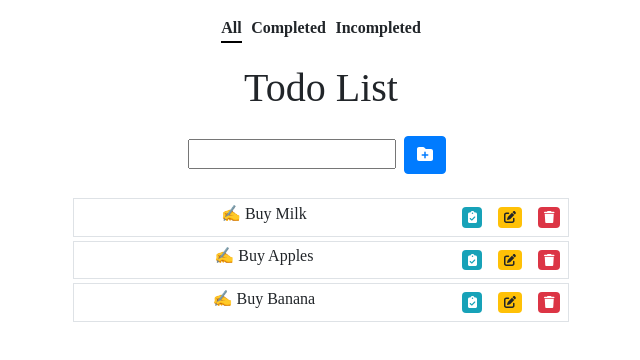
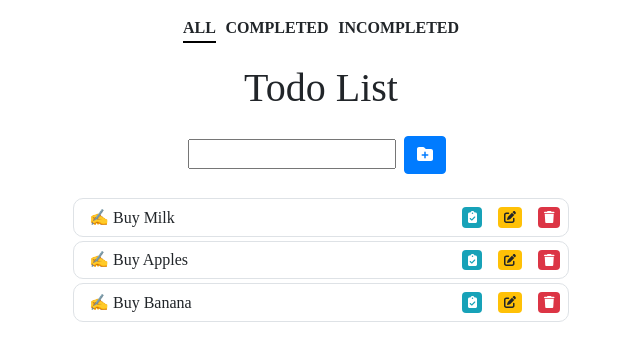
Before and after one commit to shahnawaz-pabon/to-do, a React (Create React App) app: page / in a window 1280 px wide. Shown: the top 360 px of the page, without its empty margins (319-959 px from the left). Built offline with nearby package versions, Linux system fonts and the light colour scheme.

Commit message:
todo item's alignment fixed with some styles

```diff
--- a/src/components/TodoItems.js
+++ b/src/components/TodoItems.js
@@ -18,9 +18,8 @@ const TodoItems = ({ todo }) => {
   const [changedItem, setChangedItem] = useState();
 
   return (
-    <div>
-      <div className="row mx-2 align-items-center border m-1">
-        <div className="col">
+    <div className="row mx-2 border m-1 todo">
+      <div className="col todo-col">
         {editable ? (
           <div>
             <input
@@ -88,7 +87,6 @@ const TodoItems = ({ todo }) => {
       </span>
       {/* End of Delete Todo action */}
     </div>
-    </div>
   );
 };
 
--- a/src/constants/filter.js
+++ b/src/constants/filter.js
@@ -1,5 +1,5 @@
 export const FILTERS = {
-  ALL: "All",
-  COMPLETED: "Completed",
-  INCOMPLETE: "Incompleted",
+  ALL: "all",
+  COMPLETED: "completed",
+  INCOMPLETE: "incompleted",
 };
--- a/src/styles/main.css
+++ b/src/styles/main.css
@@ -12,6 +12,10 @@
   list-style: none;
 }
 
+.todo-item__text {
+  margin-bottom: 0px;
+}
+
 .todo-item__text--completed {
   text-decoration: line-through;
   color: lightgray;
@@ -22,6 +26,7 @@
   padding: 0.3rem 0;
   margin: 0 0.3rem;
   cursor: pointer;
+  text-transform: uppercase;
 }
 .filter--active {
   border-bottom: 2px solid black;
@@ -30,3 +35,23 @@
 .visibility-filters span{
   font-weight: bold;
 }
+
+
+/* .todo-container {
+  padding: 0 50px;
+  display: flex;
+  flex-direction: column;
+  gap: 20px;
+  color: var(--font-color);
+  max-height: 400px;
+  overflow-y: auto;
+} */
+
+.todo-col {
+  margin: auto;
+}
+
+.todo {
+  border-radius: 10px;
+  text-align: left;
+}
```
Lines whose indentation alone changed are shown as unchanged.
